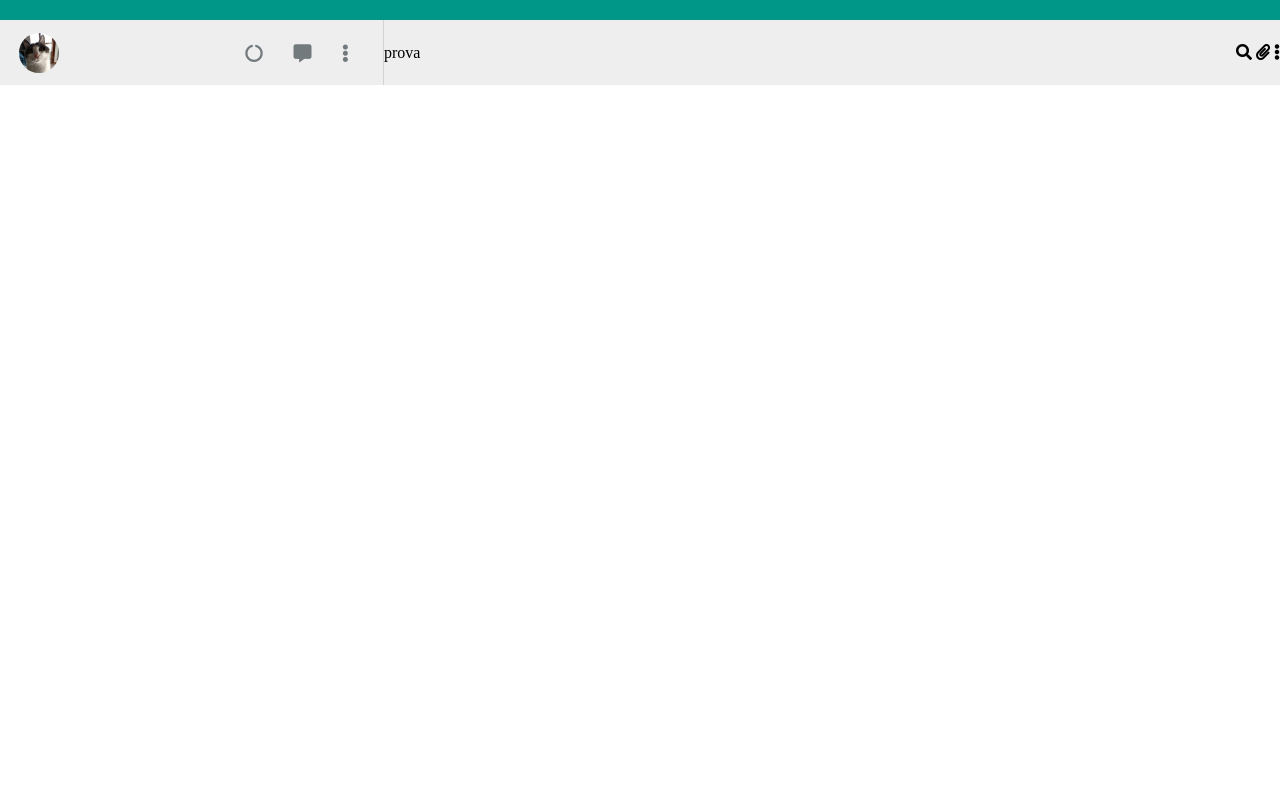
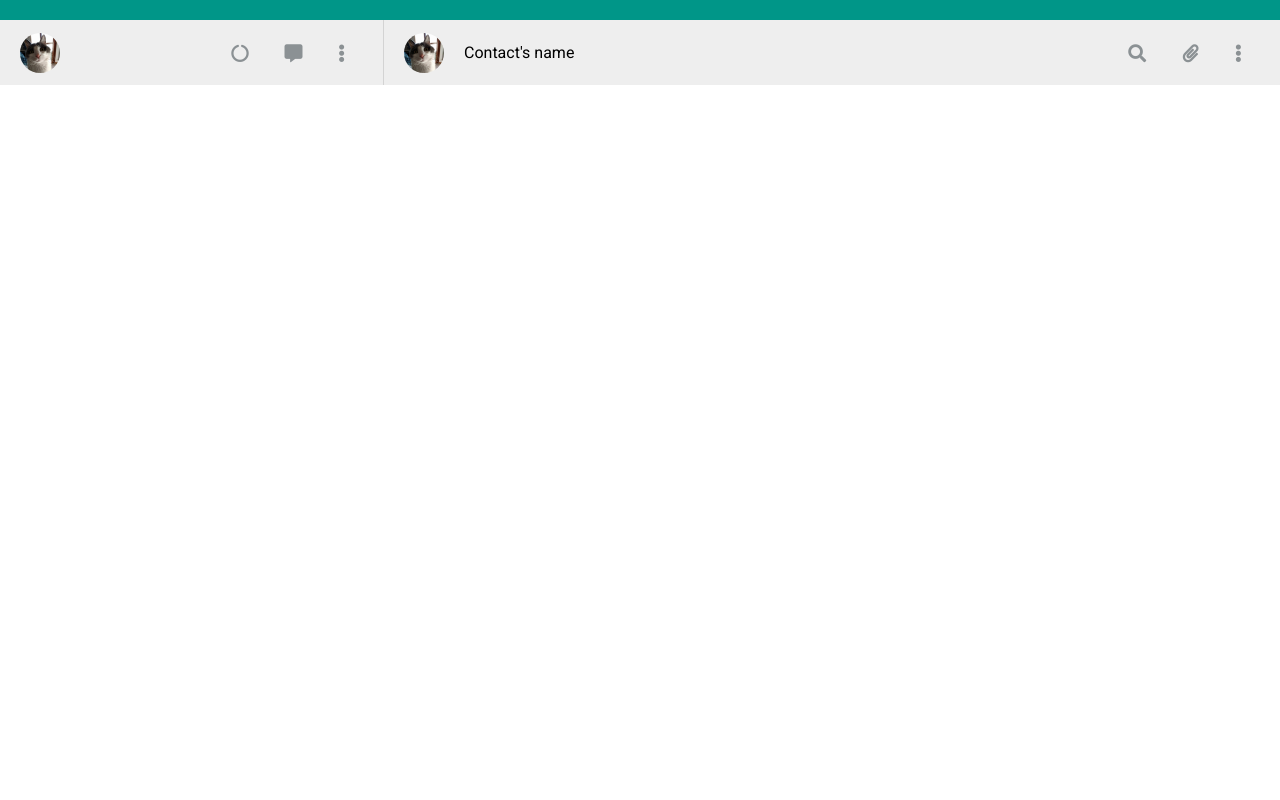
Before and after one commit to DavideL90/ex-jquery-boolzapp, a plain HTML site: page index.html in a window 1280 px wide. Shown: the top 800 px of the page. Drawn offline with nearby package versions, Linux system fonts and the light colour scheme.

Commit message:
nav completed

```diff
--- a/index.html
+++ b/index.html
@@ -3,6 +3,7 @@
   <head>
     <meta charset="utf-8">
     <title>Boolzapp web</title>
+    <link href="https://fonts.googleapis.com/css?family=Roboto" rel="stylesheet">
     <link rel="stylesheet" href="https://use.fontawesome.com/releases/v5.0.9/css/all.css" integrity="sha384-5SOiIsAziJl6AWe0HWRKTXlfcSHKmYV4RBF18PPJ173Kzn7jzMyFuTtk8JA7QQG1" crossorigin="anonymous">
     <link rel="stylesheet" href="style.css">
     <script src="https://ajax.googleapis.com/ajax/libs/jquery/3.3.1/jquery.min.js"></script>
@@ -20,7 +21,13 @@
           </div>
         </div>
         <div id="friend-bar">
-          prova
+          <div id="left-cnt">
+            <img src="img/profile.jpg">
+            <div id="contact-name">
+              Contact's name
+            </div>
+
+          </div>
           <div id="icons-menu">
             <i class="fas fa-search"></i>
             <i class="fas fa-paperclip"></i>
--- a/main.js
+++ b/main.js
@@ -0,0 +1,3 @@
+$(document).ready(function(){
+
+});
--- a/style.css
+++ b/style.css
@@ -38,18 +38,29 @@ header{
   width: 70%;
 }
 
-/* PARTE SINISTRA DELLA BARRA */
-#personal-bar img{
+/* IMPOSTAZIONE PER LE FOTO E LE ICONE PER LA NAV */
+#personal-bar img, #friend-bar img{
   border-radius: 50px;
   width: 40px;
-  margin-left: 5%;
+  margin-left: 20px;
 }
-#personal-bar #icons-menu{
-  color: #727A7E;
-  margin-right: 5%;
+#icons-menu{
+  color: #8B9194;
+  margin-right: 20px;
   display: flex;
-  width: 35%;
+  width: 150px;
   justify-content: space-around;
   font-size: 18px;
 }
 /* PARTE DESTRA DELLA BARRA */
+#friend-bar #left-cnt{
+  display: flex;
+  justify-content: center;
+  align-items: center;
+  height: 100%;
+}
+#friend-bar #contact-name{
+  justify-self: flex-start;
+  margin-left: 20px;
+  font-family: 'Roboto', sans-serif;
+}
```
